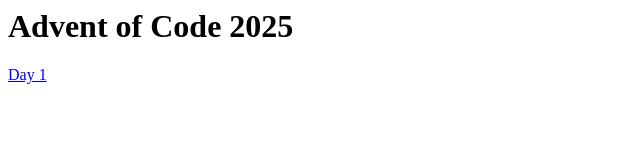
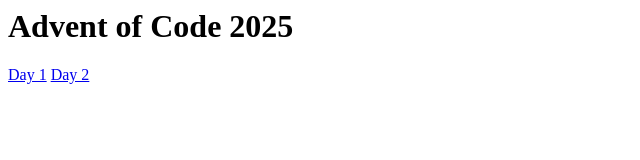
Before and after one commit to madelmann/adventofcode2023, a plain HTML site: page 2025/index.html in a window 1280 px wide. Shown: the full height of the page, 0-640 px from the left. Drawn offline with Linux system fonts and the light colour scheme.

Commit message:
added day 2 and discovered that Slang was not able to handle 64 bit integer types correctly

```diff
--- a/2025/index.html
+++ b/2025/index.html
@@ -6,5 +6,6 @@
 		<h1>Advent of Code 2025</h1>
 
 		<a href="day1/">Day 1</a>
+		<a href="day2/">Day 2</a>
 	</body>
 </html>
```
Also changed, not shown: 5 other files.
